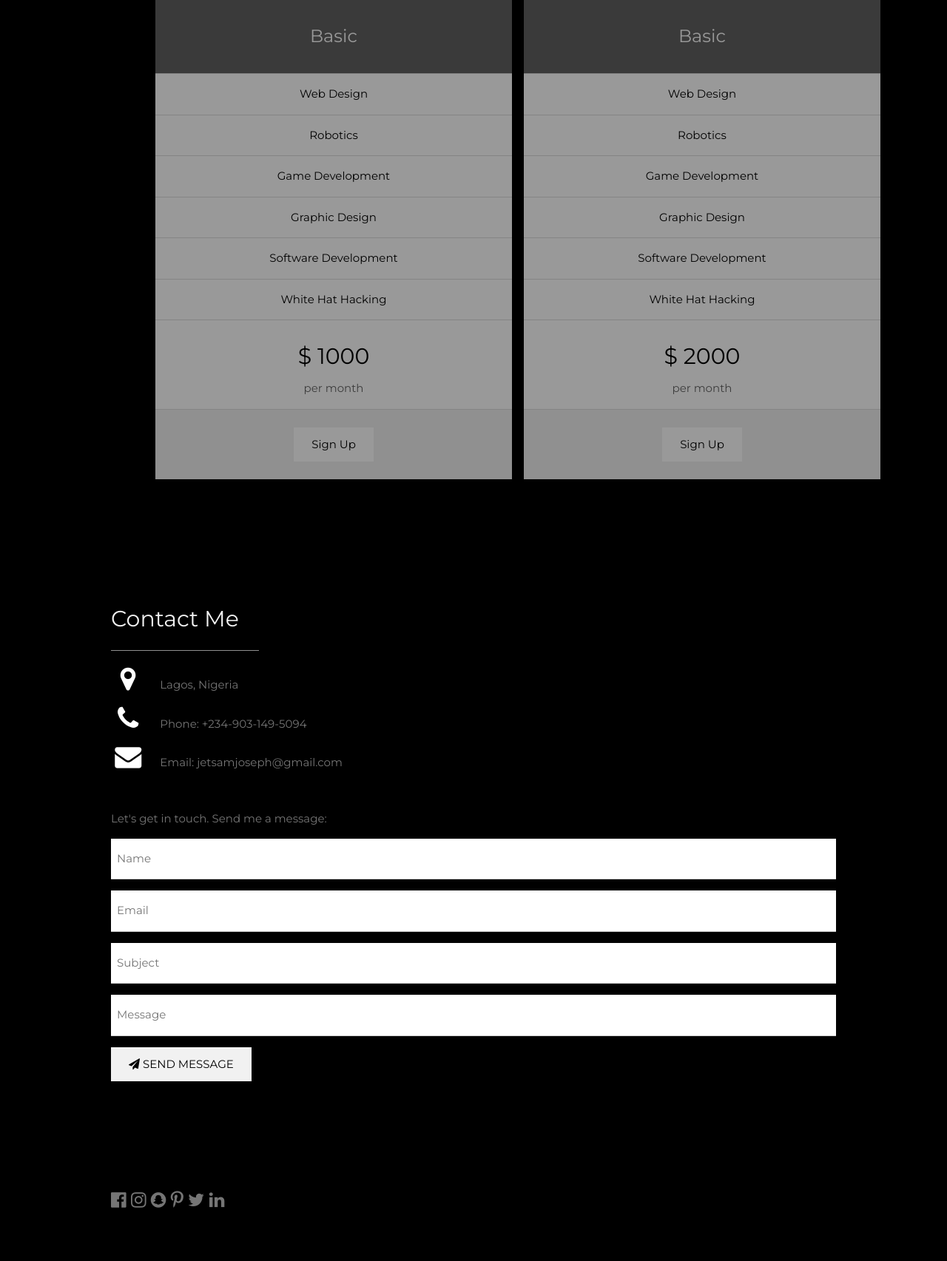
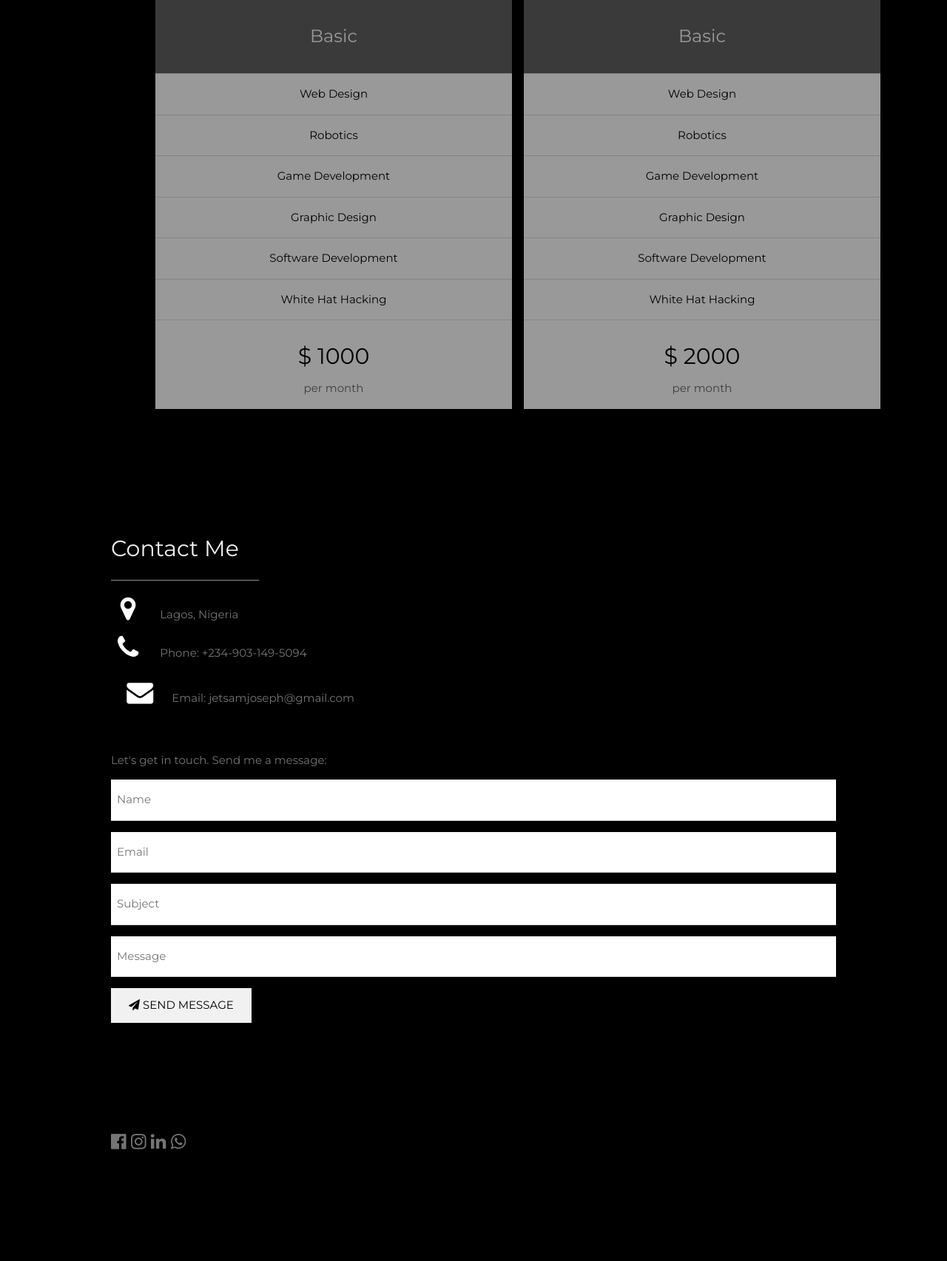
Before and after one commit to Okechukwu2002/MyPortfolio, a Flask app: page / in a window 1280 px wide. Shown: the part 3298-5003 px from the top of the page at 74% size. After the commit the page ends 4852 px from the top, so only its background shows below. Run offline with Flask 2, Linux system fonts and the light colour scheme.

Commit message:
updated manythings

```diff
--- a/templates/index.html
+++ b/templates/index.html
@@ -129,9 +129,6 @@
             <h2>$ 1000</h2>
             <span class="w3-opacity">per month</span>
           </li>
-          <li class="w3-light-grey w3-padding-24">
-            <button class="w3-button w3-white w3-padding-large w3-hover-black">Sign Up</button>
-          </li>
         </ul>
       </div>
 
@@ -147,9 +144,6 @@
           <li class="w3-padding-16">
             <h2>$ 2000</h2>
             <span class="w3-opacity">per month</span>
-          </li>
-          <li class="w3-light-grey w3-padding-24">
-            <button class="w3-button w3-white w3-padding-large w3-hover-black">Sign Up</button>
           </li>
         </ul>
       </div>
@@ -190,7 +184,7 @@
     <div class="w3-section">
       <p><i class="fa fa-map-marker fa-fw w3-text-white w3-xxlarge w3-margin-right"></i> Lagos, Nigeria</p>
       <p><i class="fa fa-phone fa-fw w3-text-white w3-xxlarge w3-margin-right"></i> Phone: +234-903-149-5094</p>
-      <p><i class="fa fa-envelope fa-fw w3-text-white w3-xxlarge w3-margin-right"> </i> Email: jetsamjoseph@gmail.com</p>
+      <p><a href="https://mail.google.com/mail/u/?authuser=jetsamjoseph@gmail.com" class="w3-bar-item w3-button"><i class="fa fa-envelope fa-fw w3-text-white w3-xxlarge w3-margin-right"> </i> Email: jetsamjoseph@gmail.com</a></p>
     </div><br>
     <p>Let's get in touch. Send me a message:</p>
 
@@ -208,15 +202,12 @@
   <!-- End Contact Section -->
   </div>
 
-
     <!-- Footer -->
   <footer class="w3-content w3-padding-64 w3-text-grey w3-xlarge">
-    <i class="fa fa-facebook-official w3-hover-opacity"></i>
-    <i class="fa fa-instagram w3-hover-opacity"></i>
-    <i class="fa fa-snapchat w3-hover-opacity"></i>
-    <i class="fa fa-pinterest-p w3-hover-opacity"></i>
-    <i class="fa fa-twitter w3-hover-opacity"></i>
-    <i class="fa fa-linkedin w3-hover-opacity"></i>
+    <a href="https://www.facebook.com/ebube.okechukwu.587"><i class="fa fa-facebook-official w3-hover-opacity"></i></a>
+    <a href="https://www.instagram.com/invites/contact/?i=1imm6ypq944nh&utm_content=3s5daaj"><i class="fa fa-instagram w3-hover-opacity"></i></a>
+    <a href="https://www.linkedin.com/in/ebube-okechukwu-a98778239"><i class="fa fa-linkedin w3-hover-opacity"></i></a>
+    <a href="https://wa.me/+2349031495094?text=i'm%20interested%20in%20your%20service"><i class="fa fa-whatsapp w3-hover-opacity"></i></a>
   <!-- End footer -->
   </footer>
 
```
Also changed, not shown: templates/bluemode.html (+5 -13 lines), templates/greenmode.html (+5 -13 lines), templates/purplemode.html (+5 -13 lines).
